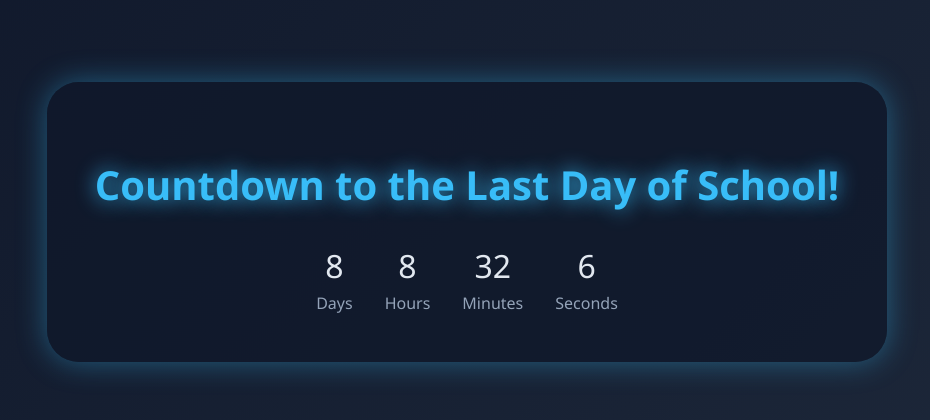
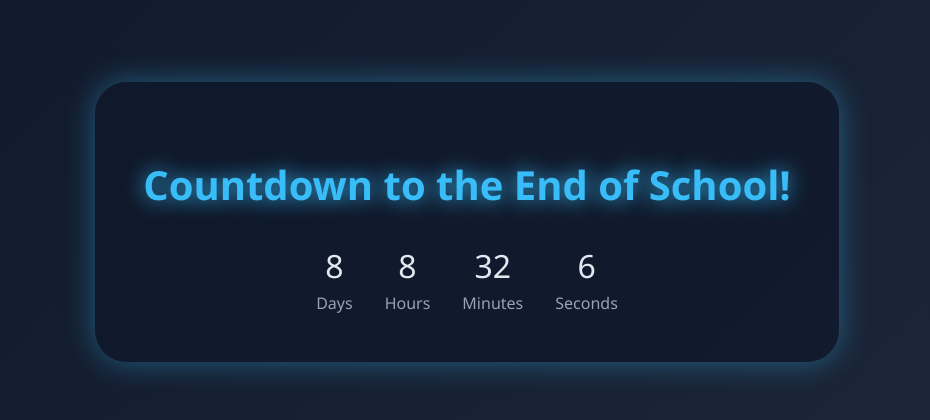
Before and after one commit to fireball71/endschool, a plain HTML site: page index.html in a window 1280 px wide. Shown: the part 178-598 px from the top of the page, without its empty margins (173-1103 px from the left). Drawn offline with Linux system fonts and the light colour scheme.

Commit message:
index.html

```diff
--- a/index.html
+++ b/index.html
@@ -3,7 +3,7 @@
 <head>
   <meta charset="UTF-8" />
   <meta name="viewport" content="width=device-width, initial-scale=1.0" />
-  <title>Last Day of School Countdown</title>
+  <title>End of School Countdown</title>
   <style>
     :root {
       --bg-color: #0f172a;
@@ -70,7 +70,7 @@
 </head>
 <body>
   <div class="container">
-    <h1>Countdown to the Last Day of School!</h1>
+    <h1>Countdown to the End of School!</h1>
     <div class="countdown" id="countdown">
       <div class="time">
         <span id="days">0</span>
```
